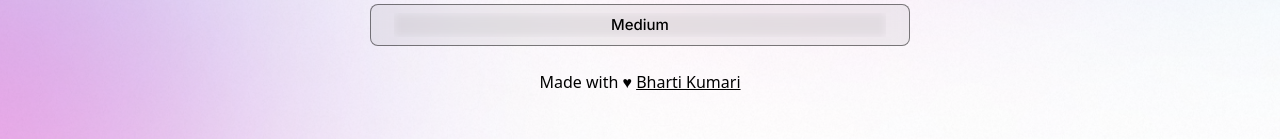
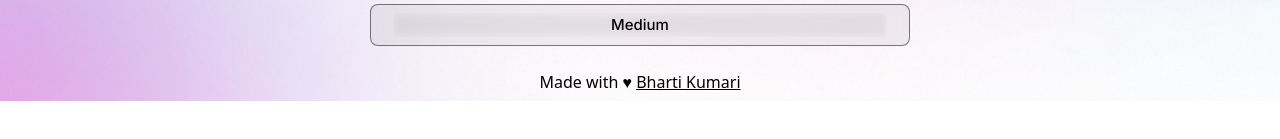
Before and after one commit to bhartik021/linktree, a React (Vite) app: page / in a window 1280 px wide. Shown: the part 699-838 px from the top of the page. Built offline with nearby package versions, Linux system fonts and the light colour scheme.

Commit message:
made componenet for backgroundImage and Footer and called them inside the Linktree.jsx

```diff
--- /dev/null
+++ b/src/components/BackgroundImage.jsx
@@ -0,0 +1,18 @@
+import React from "react";
+
+const BackgroundImage = () => {
+  return (
+    <div
+      className="bg-black fixed top-0 left-0 w-full h-full"
+      style={{
+        backgroundImage: "url('../src/assets/bgLightMode.png')",
+        zIndex: "-1", // Ensure the background is behind the content
+        backgroundAttachment: "fixed", // Keep the background image fixed
+        backgroundRepeat: "no-repeat", // Prevent background image from repeating
+        backgroundSize: "cover", // Ensure background image covers the entire container
+      }}
+    ></div>
+  );
+};
+
+export default BackgroundImage;
--- /dev/null
+++ b/src/components/Footer.jsx
@@ -0,0 +1,20 @@
+import React from "react";
+
+const Footer = () => {
+  return (
+    <div className="flex flex-row justify-center text-center max-w-full">
+      <div className="relative leading-[24px] z-[1]">
+        {`Made with ♥ `}
+        <a
+          className="text-[inherit]"
+          href="https://www.bhartikumari.in/"
+          target="_blank"
+        >
+          <span className="[text-decoration:underline]">Bharti Kumari</span>
+        </a>
+      </div>
+    </div>
+  );
+};
+
+export default Footer;
--- a/src/components/Linktree.jsx
+++ b/src/components/Linktree.jsx
@@ -1,30 +1,19 @@
 import React, { useEffect } from "react";
+import BackgroundImage from "./BackgroundImage";
+import Footer from "./Footer";
 
 const Linktree = () => {
-  useEffect(() => {
-    // Prevent scrolling on mount
-    document.body.style.overflow = "hidden";
-
-    // Re-enable scrolling on unmount
-    return () => {
-      document.body.style.overflow = "auto";
-    };
-  }, []);
-
   const redirectToURL = (url) => {
     window.open(url, "_blank");
   };
 
   return (
-    <div
-      className="bg-black min-h-screen py-12 px-4 sm:px-6 lg:px-8"
-      style={{
-        backgroundImage: "url('../src/assets/bgLightMode.png')",
-        backgroundAttachment: "fixed", // Keep the background image fixed
-        backgroundRepeat: "no-repeat", // Prevent background image from repeating
-        backgroundSize: "cover", // Ensure background image covers the entire container
-      }}
-    >
+    <div>
+     <BackgroundImage />
+     <div
+        className="min-h-screen py-12 px-4 sm:px-6 lg:px-8 overflow-y-auto"
+        style={{ zIndex: "1" }} // Ensure the content is above the background
+      >
       <div className="max-w-3xl mx-auto">
         <div className="flex flex-col items-center">
           <img
@@ -101,18 +90,9 @@ const Linktree = () => {
         </div>
       </div>
 
-      <div className="flex flex-row justify-center text-center max-w-full">
-        <div className="relative leading-[24px] z-[1]">
-          {`Made with ♥ `}
-          <a
-            className="text-[inherit]"
-            href="https://www.bhartikumari.in/"
-            target="_blank"
-          >
-            <span className="[text-decoration:underline]">Bharti Kumari</span>
-          </a>
-        </div>
-      </div>
+    < Footer />
+
+    </div>
     </div>
   );
 };
```
